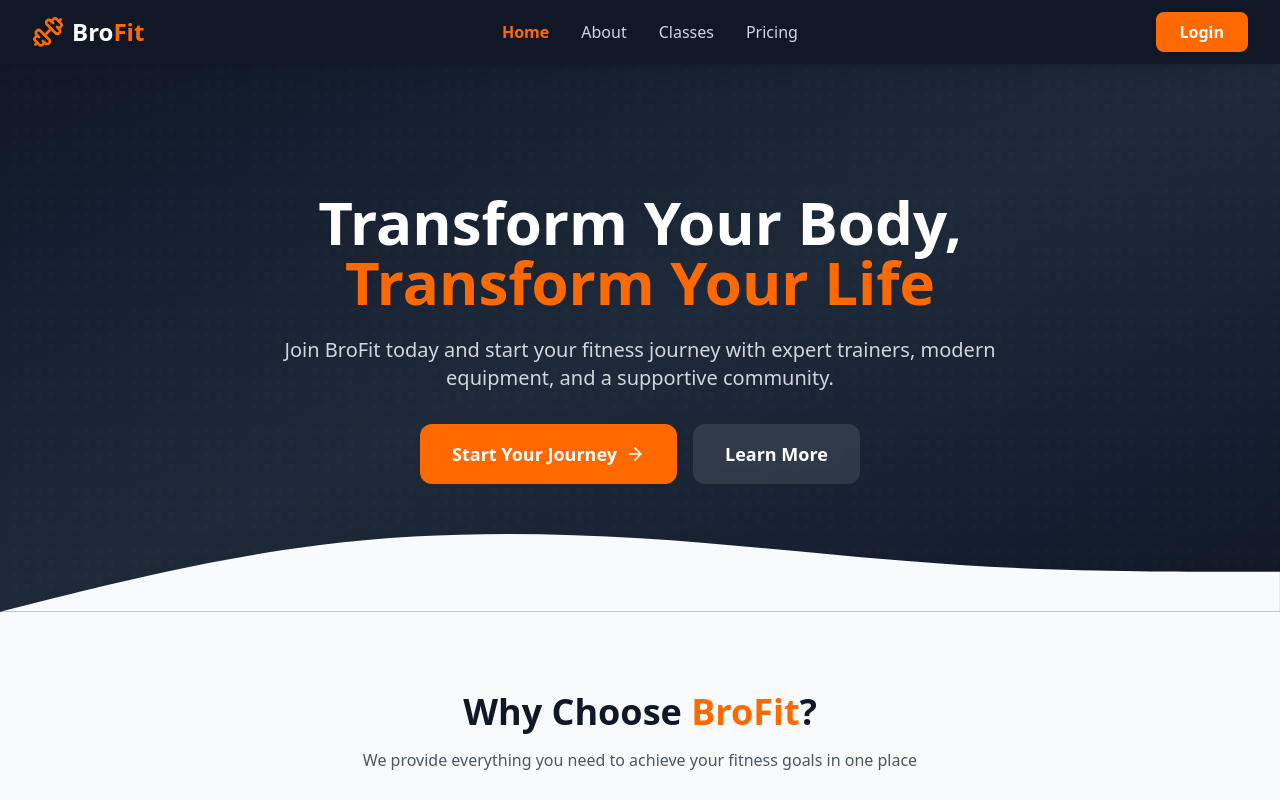
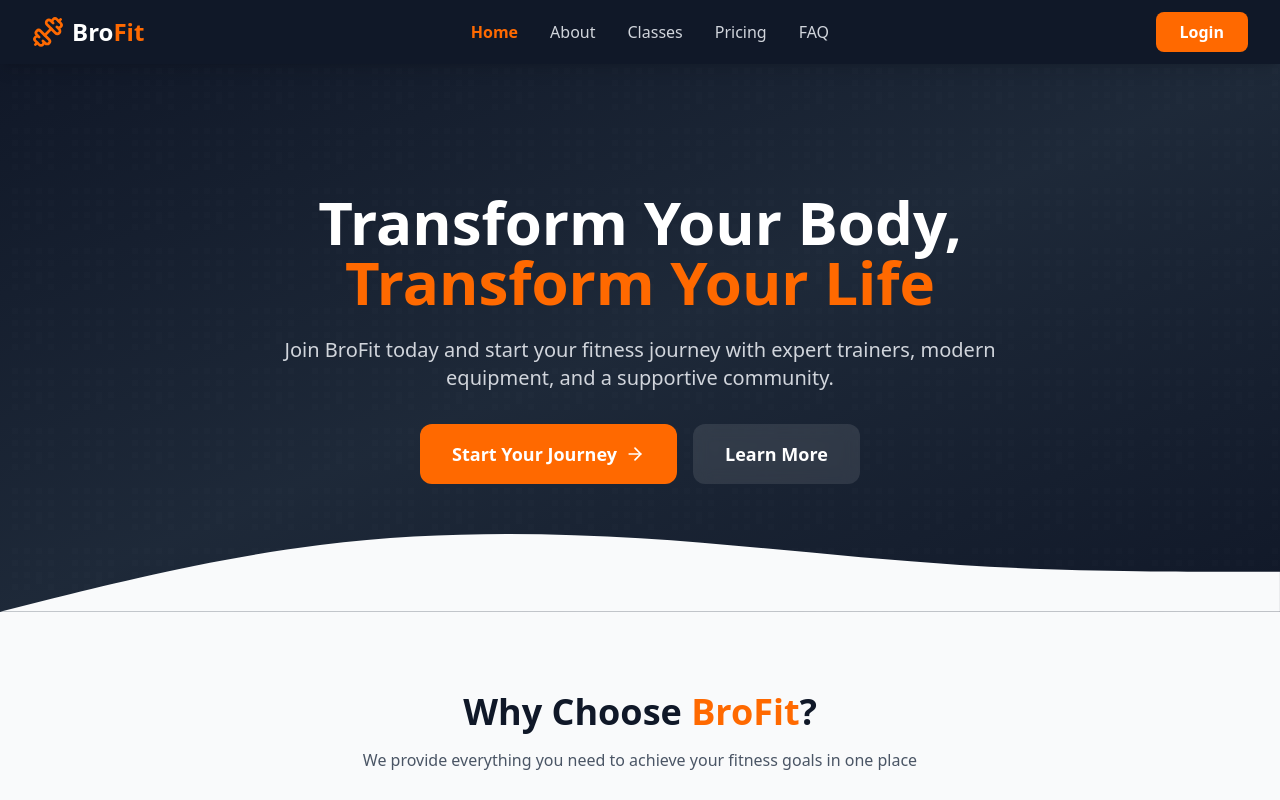
Before and after one commit to Kadirose05/brofitwebapp, a React (Vite) app: page / in a window 1280 px wide. Shown: the top 800 px of the page. Built offline with nearby package versions, Linux system fonts and the light colour scheme.

Commit message:
Add FAQ link to Navbar

```diff
--- a/src/components/Navbar.jsx
+++ b/src/components/Navbar.jsx
@@ -21,6 +21,7 @@ const Navbar = () => {
     { name: 'About', path: '/about' },
     { name: 'Classes', path: '/classes' },
     { name: 'Pricing', path: '/pricing' },
+    { name: 'FAQ', path: '/faq' },
   ];
 
   const isActive = (path) => location.pathname === path;
```
